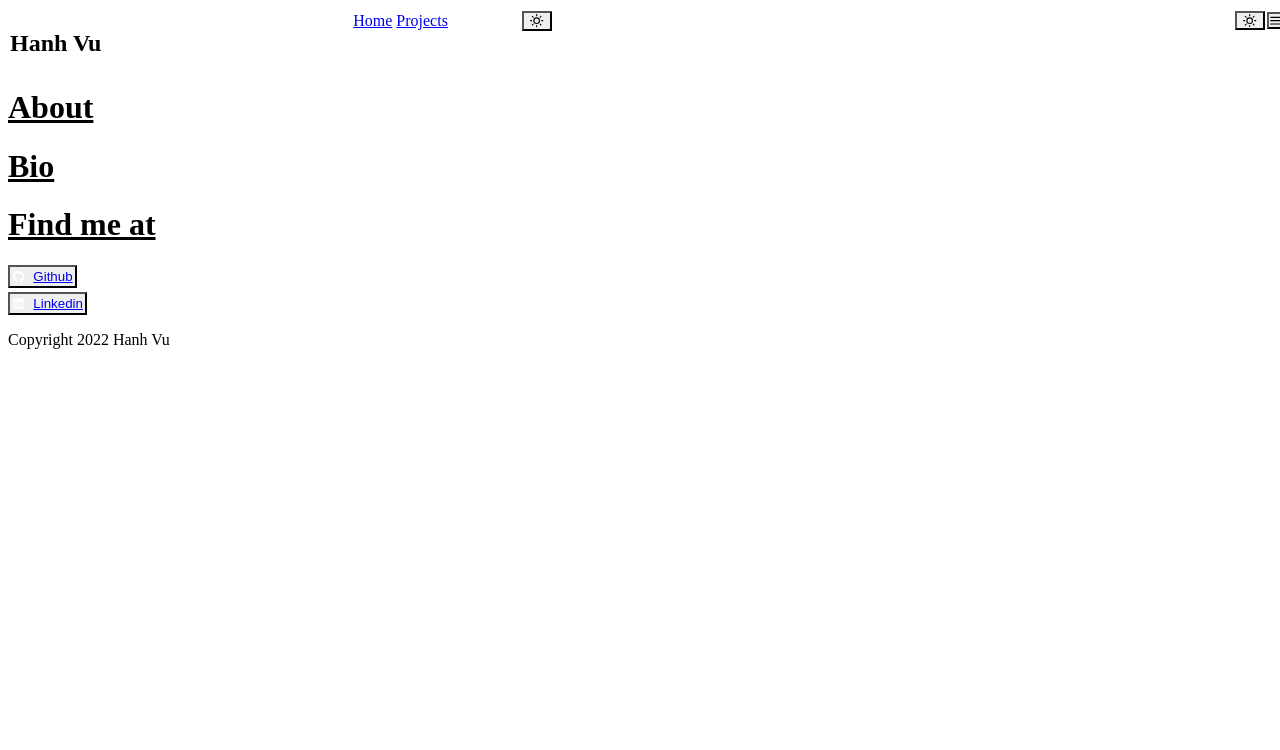
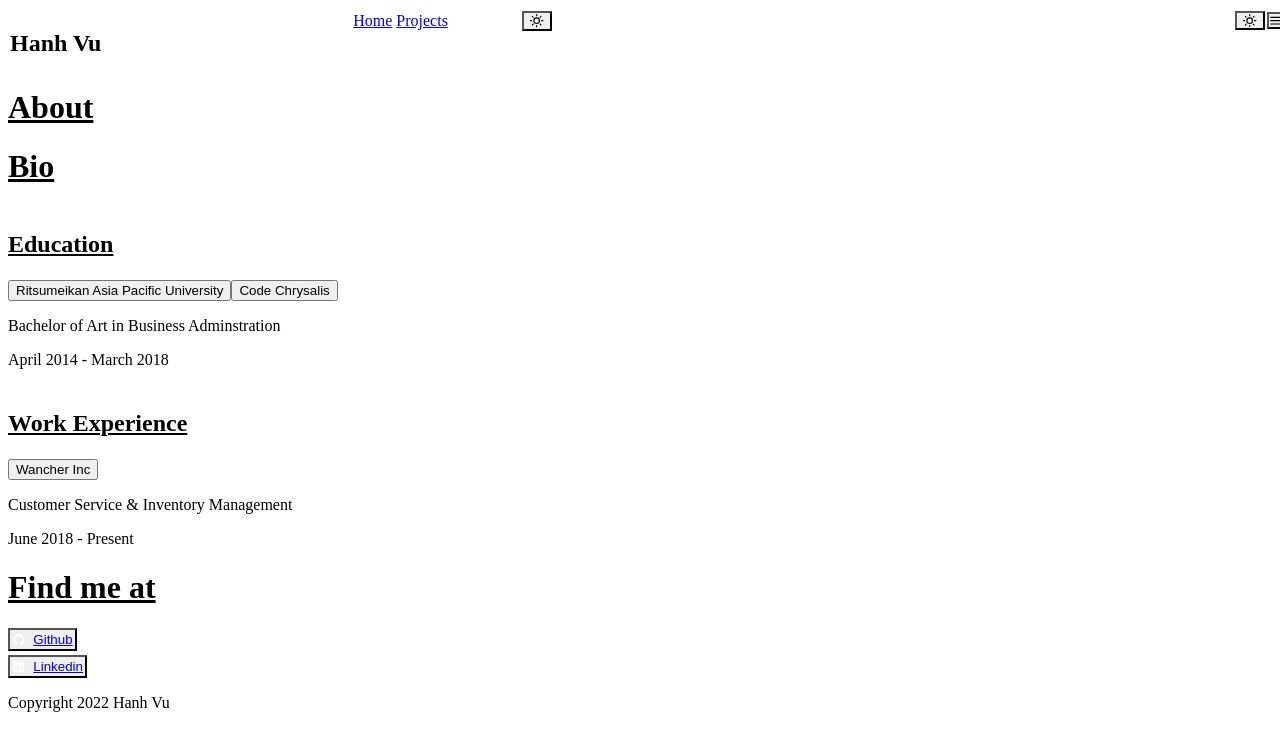
Before and after one commit to hanhqvu/portfolio-v2, a Gatsby site: page / in a window 1280 px wide. Built offline with nearby package versions, Linux system fonts and the light colour scheme; Gatsby itself is replaced by a stand-in of ours.

Commit message:
feat: add Bio components

```diff
--- /dev/null
+++ b/src/components/Bio.js
@@ -0,0 +1,79 @@
+import * as React from "react";
+import {
+    Box,
+    Container,
+    Heading,
+    Tabs,
+    Tab,
+    TabPanels,
+    TabPanel,
+    TabList,
+    Text,
+} from "@chakra-ui/react"
+
+export default function Bio() {
+  return (
+    <Container
+        width={{base: "100%", }}
+    >
+        <Box
+        pt={5}
+        pb={5}
+        >
+            <Heading
+                as="h2"
+                size="md"
+                textDecoration="underline"
+                pb={2}
+            >Education</Heading>
+            <Tabs
+                align="left"
+                isLazy
+                orientation="vertical"
+                size="lg"
+            >
+                <TabList>
+                    <Tab>Ritsumeikan Asia Pacific University</Tab>
+                    <Tab>Code Chrysalis</Tab>
+                </TabList>
+
+                <TabPanels>
+                    <TabPanel>
+                        <Text>Bachelor of Art in Business Adminstration</Text>
+                        <Text>April 2014 - March 2018</Text>
+                    </TabPanel>
+                    <TabPanel>
+                        <Text>Full-stack Devoloper Part-time Immersive Bootcamp</Text>
+                        <Text>April 2022 - October 2022</Text>
+                    </TabPanel>
+                </TabPanels>
+            </Tabs>
+        </Box>
+        <Heading
+            as="h2"
+            size="md"
+            textDecoration="underline"
+            pb={2}
+        >Work Experience</Heading>
+        <Tabs
+            align="left"
+            isLazy
+            orientation="vertical"
+            size="lg"
+        >
+            <TabList>
+                <Tab>Wancher Inc</Tab>
+
+            </TabList>
+
+            <TabPanels>
+                <TabPanel>
+                    <Text>Customer Service & Inventory Management</Text>
+                    <Text>June 2018 - Present</Text>
+                </TabPanel>
+
+            </TabPanels>
+        </Tabs>
+    </Container>
+  )
+}
--- a/src/pages/index.js
+++ b/src/pages/index.js
@@ -1,5 +1,6 @@
 import * as React from "react";
 import Layout from "../components/Layout";
+import Bio from "../components/Bio";
 import {
   Container,
   Heading,
@@ -28,6 +29,7 @@ const IndexPage = () => {
           textDecoration="underline"
           textDecorationColor="purple.600"
         >Bio</Heading>
+        <Bio/>
         <Heading
           as="h1"
           textDecoration="underline"
```
